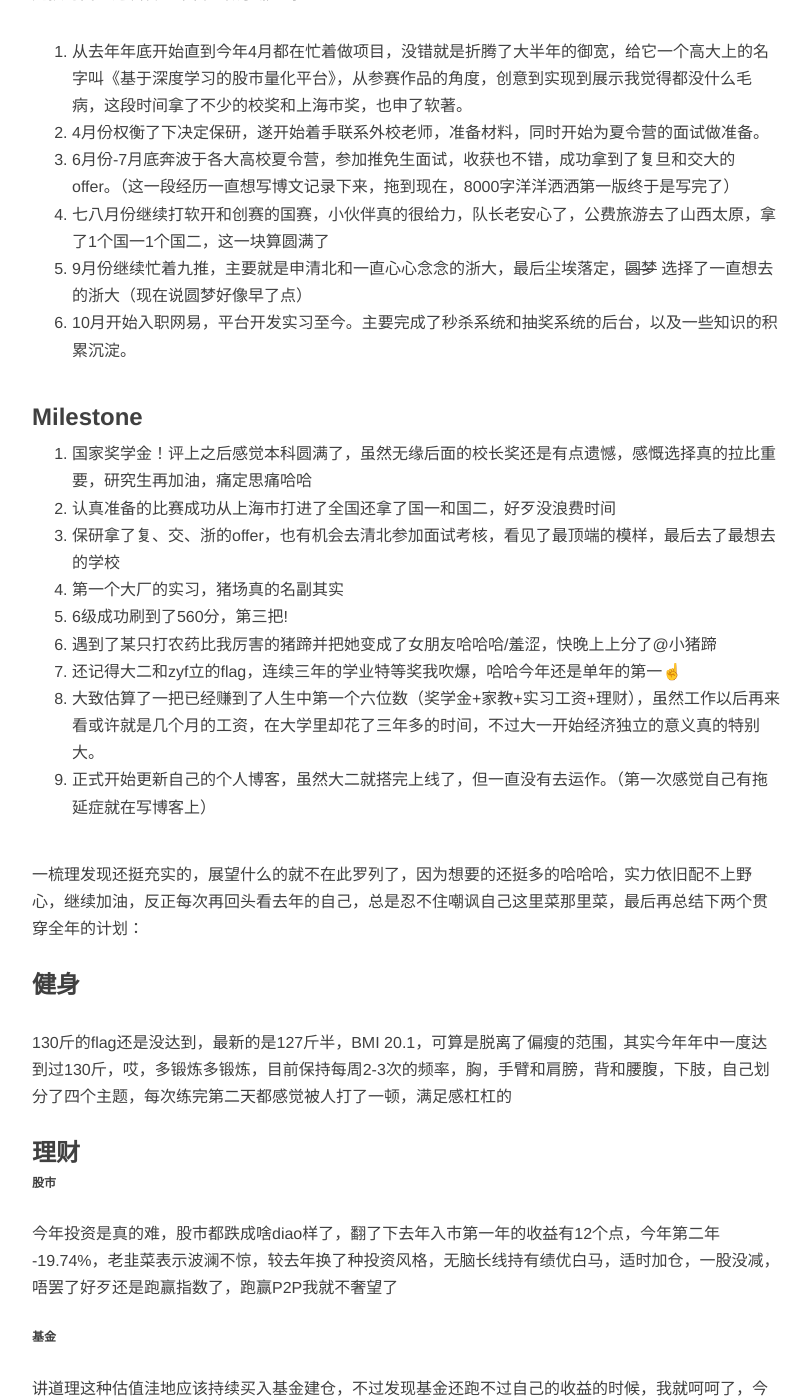
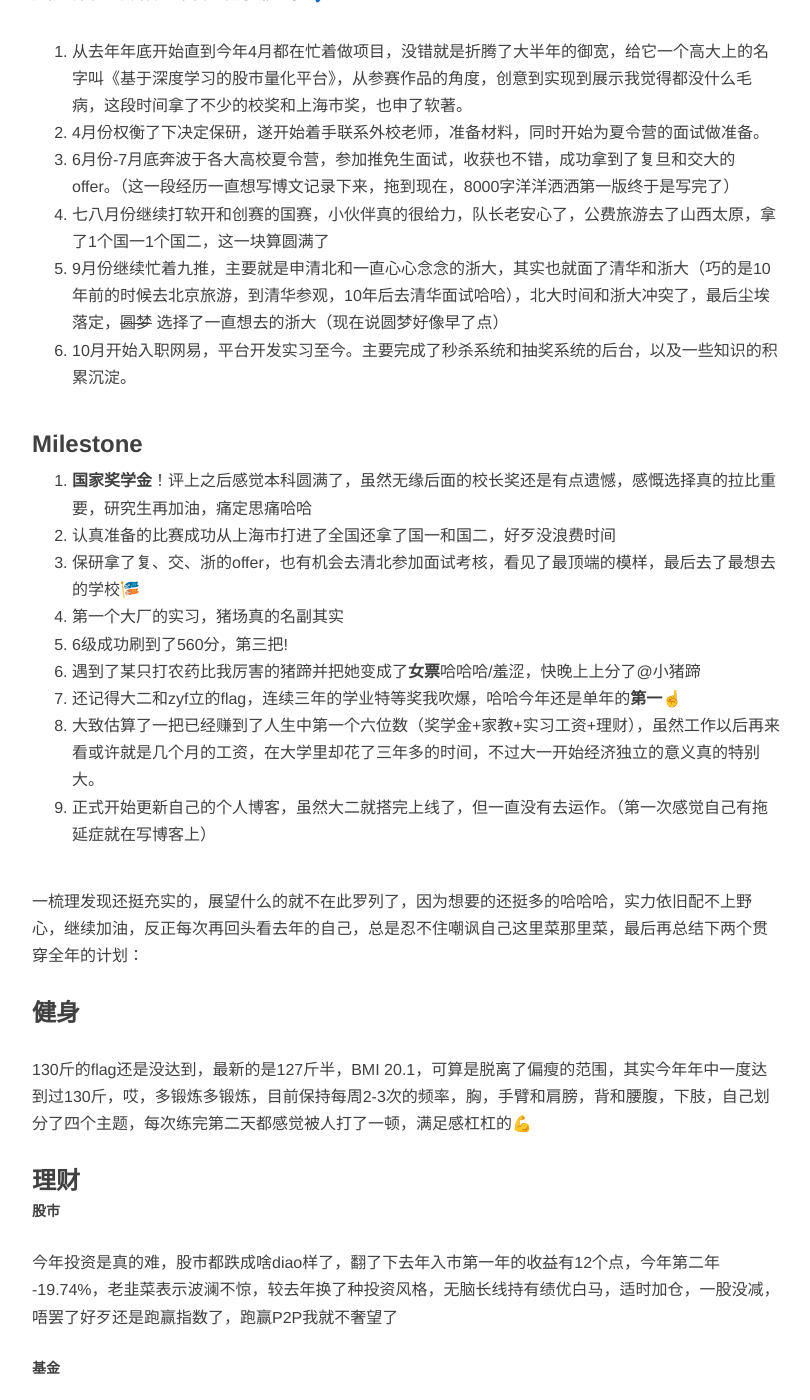
Before and after one commit to Apiao-1/Apiao_blog.io, a Jekyll site: the page built from _posts/2018-12-31-2018年终复盘.md, in a window 1280 px wide and 1400 px high, scrolled down 789 px. Shown: the whole window, without its empty margins (233-1043 px from the left). Built offline with Jekyll 4.4.1, drawn with Linux system fonts in a browser that asks for light colours; nearby versions of some CDN libraries; comment, search, counter and statistics services are not loaded; some of the changed text lies outside the part shown.

Commit message:
Update 2018-12-31-2018年终复盘.md

```diff
--- a/_posts/2018-12-31-2018年终复盘.md
+++ b/_posts/2018-12-31-2018年终复盘.md
@@ -12,22 +12,22 @@
 
 懒洋洋地躺在被窝里敲下这篇复盘，细细梳理一下，总的来说18年还不错。
 ### Done
-先按时间的逻辑复盘下自己做了哪些事：
+先按时间的逻辑复盘下自己做了哪些事👣：
 1. 从去年年底开始直到今年4月都在忙着做项目，没错就是折腾了大半年的御宽，给它一个高大上的名字叫《基于深度学习的股市量化平台》，从参赛作品的角度，创意到实现到展示我觉得都没什么毛病，这段时间拿了不少的校奖和上海市奖，也申了软著。
 2. 4月份权衡了下决定保研，遂开始着手联系外校老师，准备材料，同时开始为夏令营的面试做准备。
 3. 6月份-7月底奔波于各大高校夏令营，参加推免生面试，收获也不错，成功拿到了复旦和交大的offer。（这一段经历一直想写博文记录下来，拖到现在，8000字洋洋洒洒第一版终于是写完了）
 4. 七八月份继续打软开和创赛的国赛，小伙伴真的很给力，队长老安心了，公费旅游去了山西太原，拿了1个国一1个国二，这一块算圆满了
-5. 9月份继续忙着九推，主要就是申清北和一直心心念念的浙大，最后尘埃落定，~~圆梦~~ 选择了一直想去的浙大（现在说圆梦好像早了点）
+5. 9月份继续忙着九推，主要就是申清北和一直心心念念的浙大，其实也就面了清华和浙大（巧的是10年前的时候去北京旅游，到清华参观，10年后去清华面试哈哈），北大时间和浙大冲突了，最后尘埃落定，~~圆梦~~ 选择了一直想去的浙大（现在说圆梦好像早了点）
 6. 10月开始入职网易，平台开发实习至今。主要完成了秒杀系统和抽奖系统的后台，以及一些知识的积累沉淀。
 
 ### Milestone
-1. 国家奖学金！评上之后感觉本科圆满了，虽然无缘后面的校长奖还是有点遗憾，感慨选择真的拉比重要，研究生再加油，痛定思痛哈哈
+1. **国家奖学金**！评上之后感觉本科圆满了，虽然无缘后面的校长奖还是有点遗憾，感慨选择真的拉比重要，研究生再加油，痛定思痛哈哈
 2. 认真准备的比赛成功从上海市打进了全国还拿了国一和国二，好歹没浪费时间
-3. 保研拿了复、交、浙的offer，也有机会去清北参加面试考核，看见了最顶端的模样，最后去了最想去的学校
+3. 保研拿了复、交、浙的offer，也有机会去清北参加面试考核，看见了最顶端的模样，最后去了最想去的学校🎏
 4. 第一个大厂的实习，猪场真的名副其实
 5. 6级成功刷到了560分，第三把!
-6. 遇到了某只打农药比我厉害的猪蹄并把她变成了女朋友哈哈哈/羞涩，快晚上上分了@小猪蹄
-7. 还记得大二和zyf立的flag，连续三年的学业特等奖我吹爆，哈哈今年还是单年的第一☝️
+6. 遇到了某只打农药比我厉害的猪蹄并把她变成了**女票**哈哈哈/羞涩，快晚上上分了@小猪蹄
+7. 还记得大二和zyf立的flag，连续三年的学业特等奖我吹爆，哈哈今年还是单年的**第一**☝️
 8. 大致估算了一把已经赚到了人生中第一个六位数（奖学金+家教+实习工资+理财），虽然工作以后再来看或许就是几个月的工资，在大学里却花了三年多的时间，不过大一开始经济独立的意义真的特别大。
 9. 正式开始更新自己的个人博客，虽然大二就搭完上线了，但一直没有去运作。（第一次感觉自己有拖延症就在写博客上）
 
@@ -35,23 +35,28 @@
 
 ### 健身
 
-130斤的flag还是没达到，最新的是127斤半，BMI 20.1，可算是脱离了偏瘦的范围，其实今年年中一度达到过130斤，哎，多锻炼多锻炼，目前保持每周2-3次的频率，胸，手臂和肩膀，背和腰腹，下肢，自己划分了四个主题，每次练完第二天都感觉被人打了一顿，满足感杠杠的
+130斤的flag还是没达到，最新的是127斤半，BMI 20.1，可算是脱离了偏瘦的范围，其实今年年中一度达到过130斤，哎，多锻炼多锻炼，目前保持每周2-3次的频率，胸，手臂和肩膀，背和腰腹，下肢，自己划分了四个主题，每次练完第二天都感觉被人打了一顿，满足感杠杠的💪
 
 ### 理财
-###### 股市
+##### 股市
 今年投资是真的难，股市都跌成啥diao样了，翻了下去年入市第一年的收益有12个点，今年第二年 -19.74%，老韭菜表示波澜不惊，较去年换了种投资风格，无脑长线持有绩优白马，适时加仓，一股没减，唔罢了好歹还是跑赢指数了，跑赢P2P我就不奢望了
 
-###### 基金
+##### 基金
 讲道理这种估值洼地应该持续买入基金建仓，不过发现基金还跑不过自己的收益的时候，我就呵呵了，今年基金综合-29.78%（其实怪我没有坚持一直定投），还好就几千块，现在准备考虑建仓跟踪指数的基金。大牛猫推荐的中证500和证券ETF
 
-###### P2P
+##### P2P
 虽然今年暑期P2P爆了一波大雷，我倒还挺安心的，现在只认股权上市的两个千亿平台，全年收益大概有10%左右（雷潮后收益率明显降低，360天期限现在只有8.5%左右）
 
-总的来看全年的收益大概在5%左右，也就跑平了通胀，现在逐渐把到期的p2p投入股市，真的是韭菜割了一茬又一茬啊哈哈。
+总的来看全年的收益大概在5%左右，也就跑平了通胀，现在逐渐把到期的p2p投入股市，真的是韭菜割了一茬又一茬啊哈哈。┑(￣Д ￣)┍
+
+2019年目标10个点的flag立在这里了！A股麻烦你给点力📈
 
 ### 结语
 最后引一个非常文艺又非主流的别人年终总结的博客标题做结尾
 > 我用时间称自己的重量，然后数落自己的肤浅与狂妄
 
-望来年的自己再回顾现在的自己时，能狠狠地喷一句：“你以前怎么那么菜啊！”
+望来年的自己再回顾现在的自己时，能狠狠地喷一句：“你怎么那么菜啊！”
+
+瑞雪兆丰年❄️
+
 新年快乐！
```
